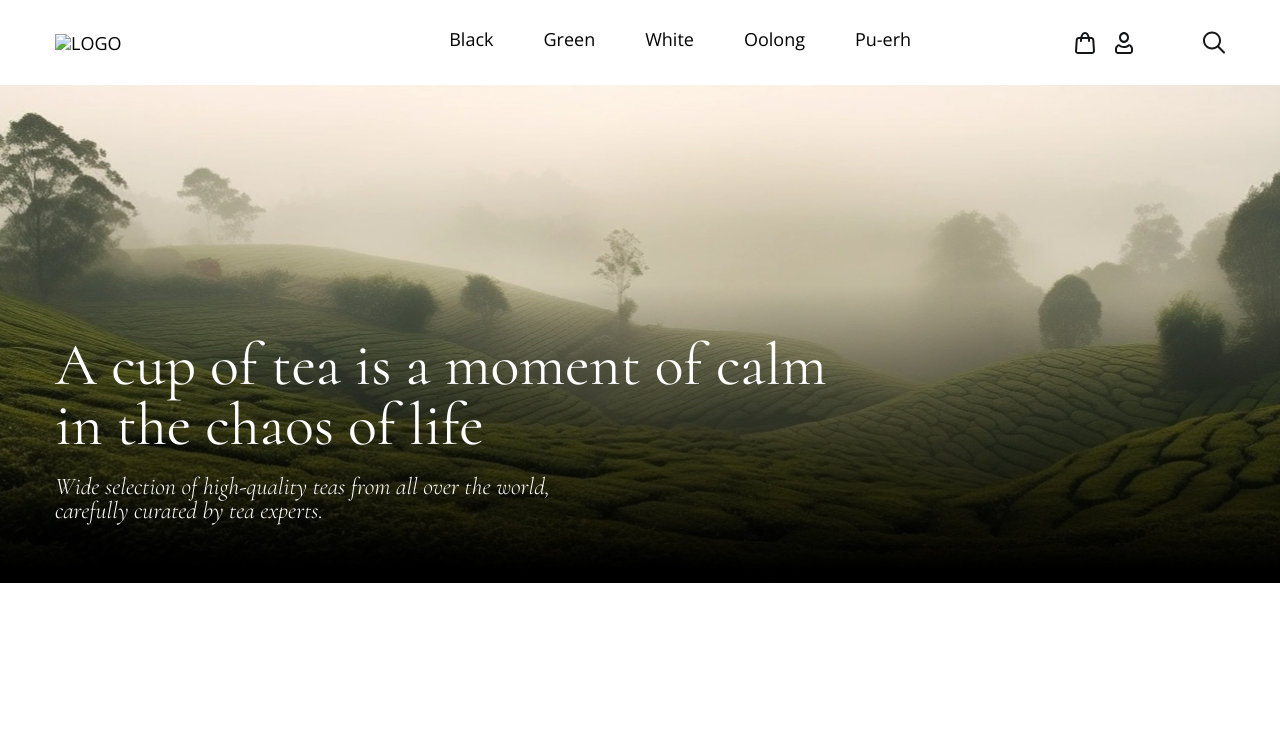
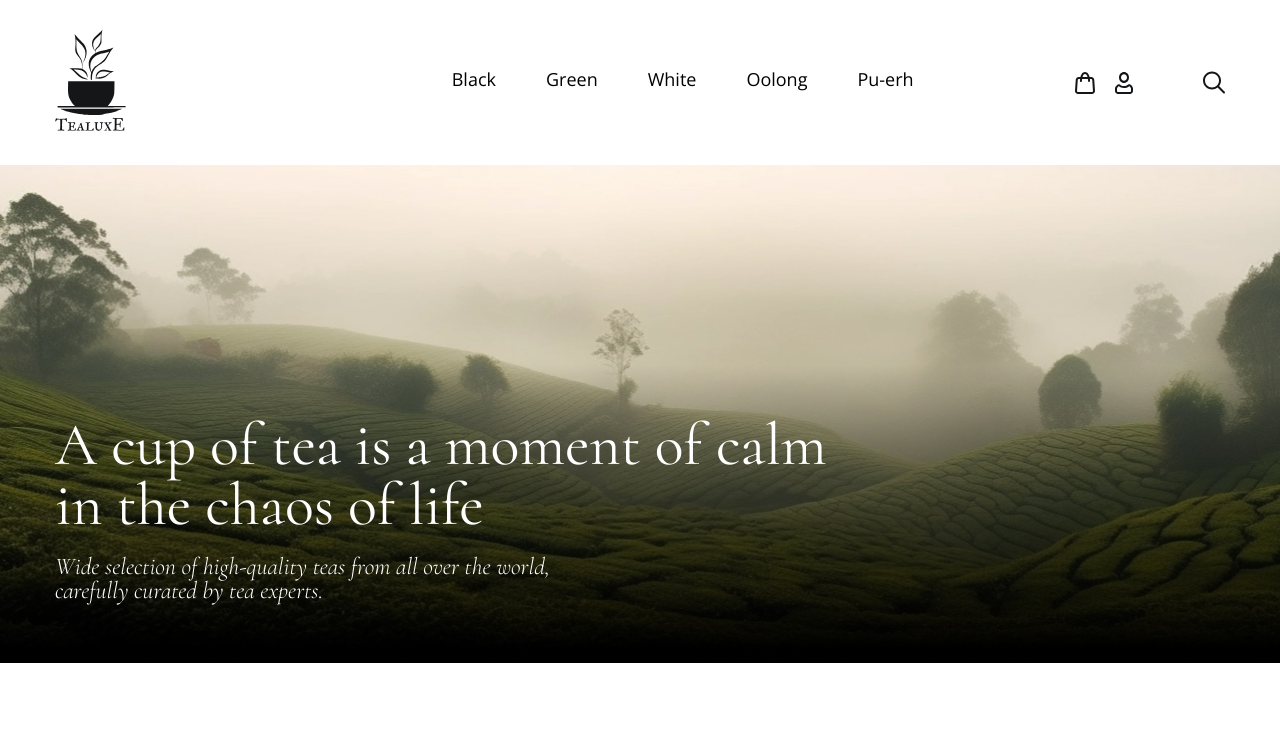
Before and after one commit to Despairsyndromelover/Tealuxe, a plain HTML site: page index.html in a window 1280 px wide. Shown: the top 730 px of the page. Drawn offline with nearby package versions, Linux system fonts and the light colour scheme; files whose address does not match are found by name.

Commit message:
Update index.html

```diff
--- a/index.html
+++ b/index.html
@@ -19,7 +19,7 @@
         <div class="container">
             <div class="header__inner">
                 <a href="#" class="header__logo">
-                    <img src="img/LOGO.svg" alt="LOGO">
+                    <img src="img/MAIN/LOGO.svg" alt="LOGO">
                 </a>
 
                 <div class="header__burger">
@@ -582,7 +582,7 @@
 
                                 <div class="contacts__touch touch">
                                     <a href="#" class="touch__logo">
-                                        <img src="img/LOGO.svg" alt="LOGO">
+                                        <img src="img/MAIN/LOGO.svg" alt="LOGO">
                                     </a>
 
                                     <div class="touch__contacts">
```
